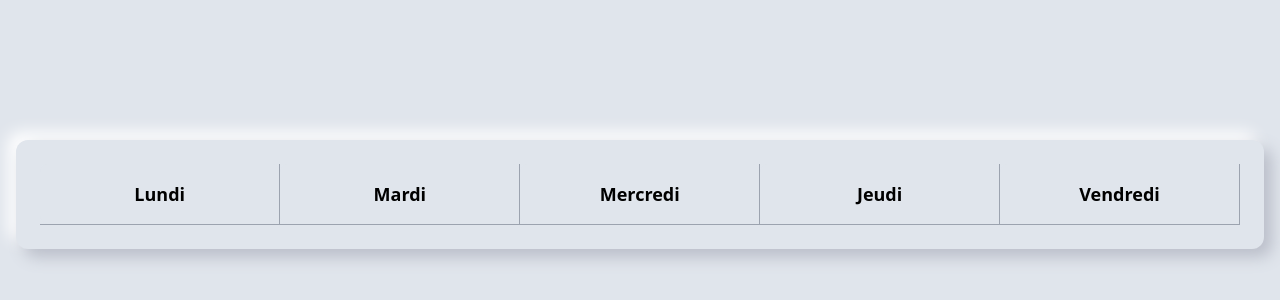
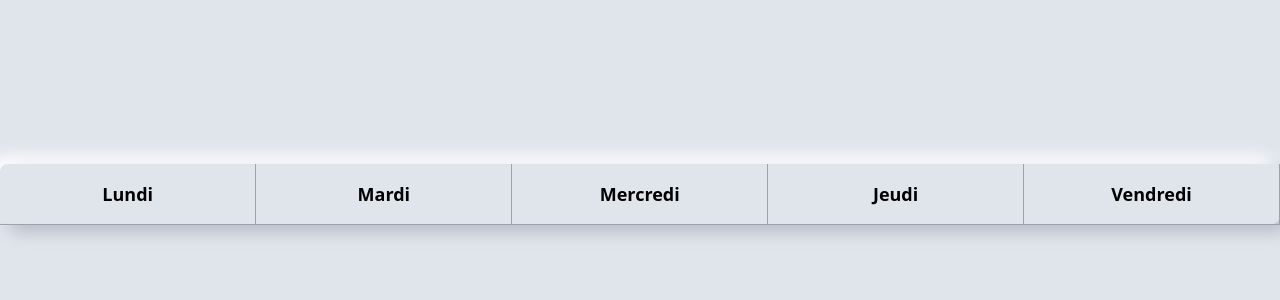
Before and after one commit to jul-fls/wigpi, a website: page template.html in a window 1280 px wide. Shown: the part 206-506 px from the top of the page. Drawn offline with nearby package versions, Linux system fonts and the light colour scheme.

Commit message:
MAJ design edt html
- adaptation de la taille de la capture d'écran pour ne plus avoir de padding vertical

```diff
--- a/htmlLib.js
+++ b/htmlLib.js
@@ -135,7 +135,7 @@ async function GenerateHTML(classname, date1, $cours_of_the_week) {
     fs.writeFileSync(outputPath, $.html());
 
     // Make HTTP GET call to capture the screenshot
-    const screenshotUrl = `${process.env.SCREENSHOT_SERVICE_URL}?width=1920&height=1080&url=${process.env.EXTERNAL_DOMAIN}/api/courses/get_html/${classname}`;
+    const screenshotUrl = `${process.env.SCREENSHOT_SERVICE_URL}?width=1920&height=900&url=${process.env.EXTERNAL_DOMAIN}/api/courses/get_html/${classname}`;
     try {
         const response = await axios.get(screenshotUrl, { responseType: 'arraybuffer' });
         fs.writeFileSync(process.env.ROOT_PATH + `pngFiles/${classname}.png`, response.data);
--- a/template.html
+++ b/template.html
@@ -23,8 +23,8 @@
         </script>
     </head>
     <body class="bg-background-light h-screen flex items-center justify-center">
-        <div class="w-full mx-auto px-4 py-8">
-            <div class="wrapper bg-background-light shadow-neumorphism rounded-xl p-6">
+        <div class="w-full mx-auto">
+            <div class="wrapper bg-background-light shadow-neumorphism rounded-xl">
                 <table class="w-full table-auto">
                     <thead>
                         <tr class="bg-background-light rounded-lg">
```
